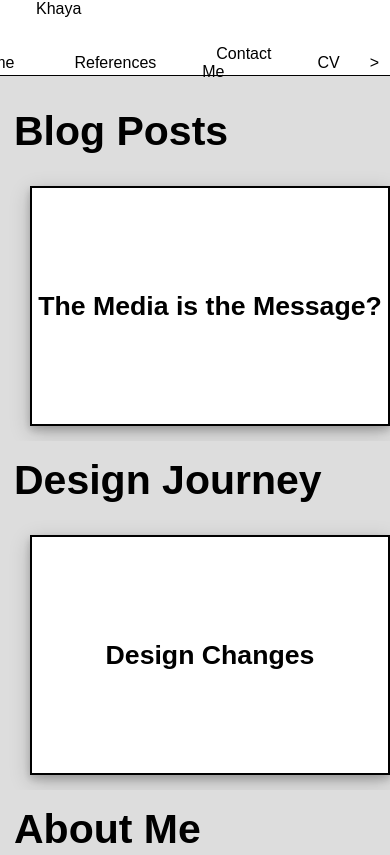
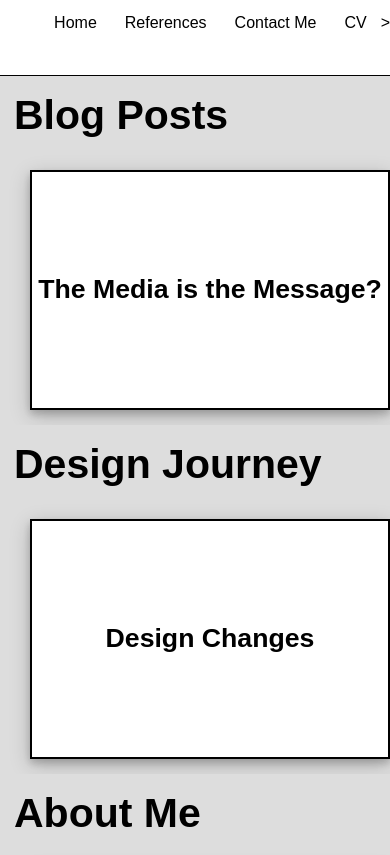
Before and after one commit to K-Ngwenya/ELEN3028_A2_2366883, a plain HTML site: page index.html in a window 390 px wide. Shown: the top 855 px of the page. Drawn offline with Linux system fonts and the light colour scheme; a script that the page names is missing.

Commit message:
Last Push

```diff
--- a/blogPosts.css
+++ b/blogPosts.css
@@ -156,3 +156,23 @@ img {
     margin-right: auto;
     width: 70%;
 }
+
+h1 {
+    width: 100%;
+}
+
+@media only screen and (max-width: 672px) {
+    .logo {
+        display: none;
+    }
+
+    nav ul {
+        padding: 0;
+        width: 100%;
+    }
+
+    nav ul li {
+        padding: 0px;
+        margin: 14px 0px 14px 0px;
+    }
+}
--- a/designPages.css
+++ b/designPages.css
@@ -141,3 +141,23 @@ img {
 img.tooBig {
     width: 80;
 }
+
+h1 {
+    width: 100%;
+}
+
+@media only screen and (max-width: 672px) {
+    .logo {
+        display: none;
+    }
+
+    nav ul {
+        padding: 0;
+        width: 100%;
+    }
+
+    nav ul li {
+        padding: 0px;
+        margin: 14px 0px 14px 0px;
+    }
+}
--- a/index.css
+++ b/index.css
@@ -148,3 +148,23 @@ p.test {
     text-align: center;
     margin: 60px 40px 40px 40px;
 }
+
+h1 {
+    width: 100%;
+}
+
+@media only screen and (max-width: 672px) {
+    .logo {
+        display: none;
+    }
+
+    nav ul {
+        padding: 0;
+        width: 100%;
+    }
+
+    nav ul li {
+        padding: 0px;
+        margin: 14px 0px 14px 0px;
+    }
+}
```
